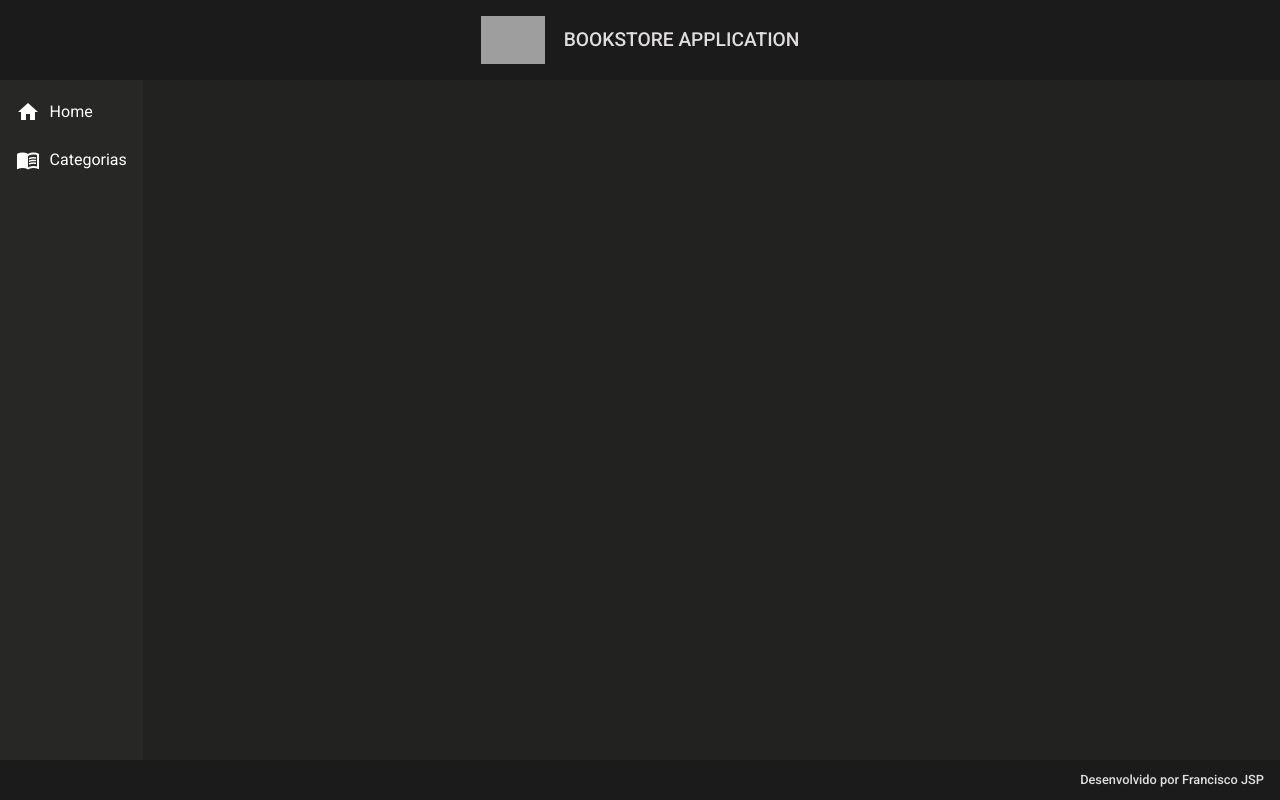
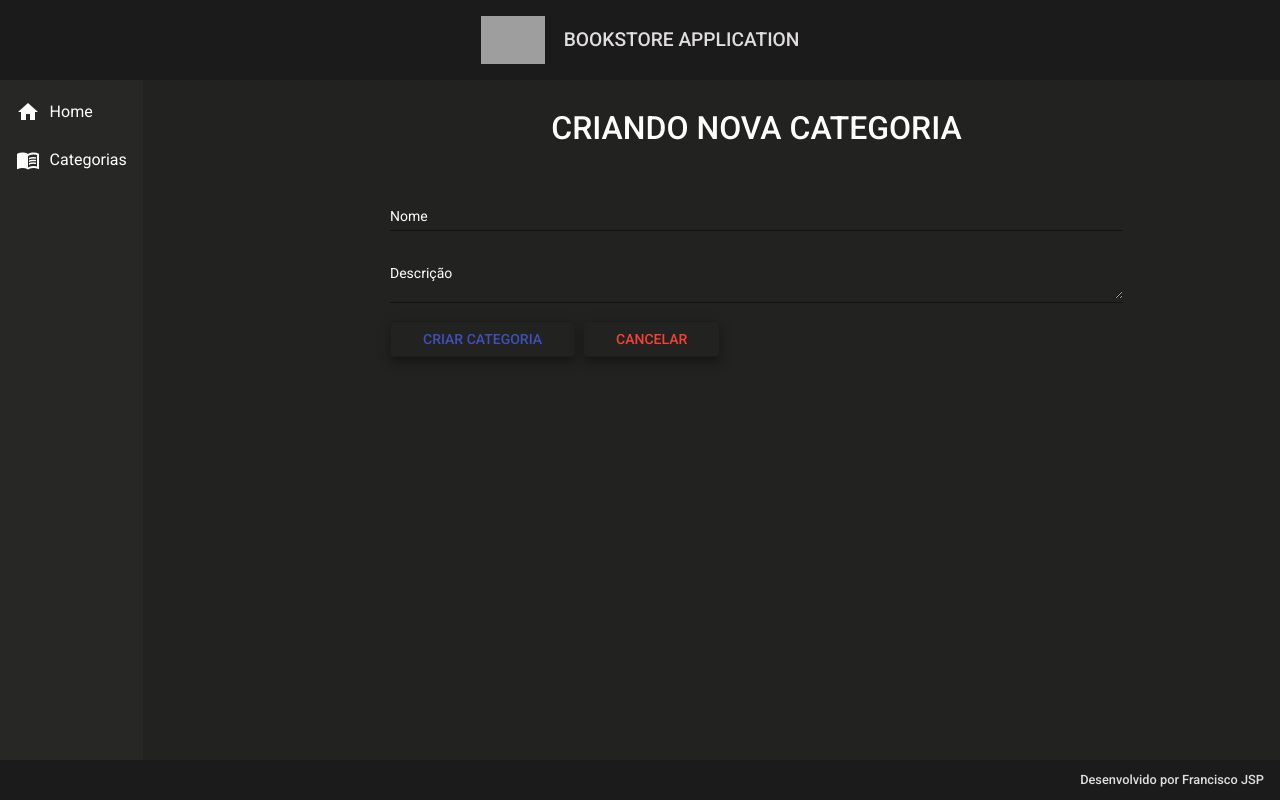
Before and after one commit to franciscosousajsp/bookstore-frontend, an Angular app: page /categorias/create in a window 1280 px wide. Before the commit this address led to /. Built offline with nearby package versions, Linux system fonts and the light colour scheme; grey boxes are pictures that could not be loaded.

Commit message:
criaçao do post create da categoria

```diff
--- a/src/app/app-routing.module.ts
+++ b/src/app/app-routing.module.ts
@@ -1,5 +1,6 @@
 import { Component, NgModule } from '@angular/core';
 import { RouterModule, Routes } from '@angular/router';
+import { CategoriaCreateComponent } from './components/views/categoria/categoria-create/categoria-create.component';
 import { CategoriaReadComponent } from './components/views/categoria/categoria-read/categoria-read.component';
 import { HomeComponent } from './components/views/home/home.component';
 
@@ -12,6 +13,11 @@
   {
     path: 'categorias',
     component: CategoriaReadComponent
+  },
+
+  {
+    path: 'categorias/create',
+    component: CategoriaCreateComponent
   }
 ];
 
--- /dev/null
+++ b/src/app/components/views/categoria/categoria-create/categoria-create.component.css
@@ -0,0 +1,43 @@
+form{
+    text-align: center;
+    width: 70%;
+    margin: 2rem auto 0 auto;
+}
+
+mat-label{
+    color: white;
+}
+
+::placeholder{
+    color: rgb(136, 138, 214);
+}
+
+h1{
+    font-size: 2rem;
+    font-weight: 500;
+    margin-bottom: 3rem;
+    color: white;
+}
+
+input{
+    color: rgb(122, 106, 160);
+}
+
+textarea{
+    color: rgb(122, 106, 160);
+}
+
+.form{
+    width: 100%;
+}
+
+.buttons{
+    width: 100%;
+    text-align: start;
+}
+
+button{
+    margin-right: .5rem;
+    padding-right: 2rem;
+    padding-left: 2rem;
+}
--- /dev/null
+++ b/src/app/components/views/categoria/categoria-create/categoria-create.component.html
@@ -0,0 +1,18 @@
+<form>
+    <h1>CRIANDO NOVA CATEGORIA</h1>
+   <mat-form-field class="form">
+    <mat-label>Nome</mat-label>
+    <input matInput [(ngModel)] = "categoria.nome" type="text" name="nome" placeholder="ex .computador">
+   </mat-form-field>
+
+   <mat-form-field class="form">
+    <mat-label>Descrição</mat-label>
+    <textarea matInput [(ngModel)] = "categoria.descricao" type="text" name="descricao" placeholder="ex .livros de computadores"></textarea>
+   </mat-form-field>
+
+   <div class="buttons">
+    <button (click)="create()" class="mat-elevation-z8"  mat-stroked-button color="primary">CRIAR CATEGORIA</button>
+    <button (click)="cancel()" class="mat-elevation-z8"  mat-stroked-button color="warn">CANCELAR</button>
+
+   </div>
+</form>
--- /dev/null
+++ b/src/app/components/views/categoria/categoria-create/categoria-create.component.ts
@@ -0,0 +1,37 @@
+import { Component, OnInit } from '@angular/core';
+import { Route, Router } from '@angular/router';
+import { Categoria } from '../categoria.model';
+import { CategoriaService } from '../categoria.service';
+
+@Component({
+  selector: 'app-categoria-create',
+  templateUrl: './categoria-create.component.html',
+  styleUrls: ['./categoria-create.component.css']
+})
+export class CategoriaCreateComponent implements OnInit {
+
+  categoria : Categoria = {
+    nome: '',
+    descricao: ''
+  }
+
+  constructor(private service : CategoriaService, private router: Router) { }
+
+  ngOnInit(): void {
+  }
+
+  create(): void{
+    this.service.create(this.categoria).subscribe((resposta) => {
+      this.router.navigate(['categorias'])
+      this.service.mensagem('Categoria criada com sucesso')
+    }, err =>{
+      for(let i = 0; i < err.error.errors.length; i++){
+        this.service.mensagem(err.error.errors[i].message )
+      }
+    })
+  }
+
+  cancel(): void{
+    this.router.navigate(['categorias'])
+  }
+}
--- a/src/app/components/views/categoria/categoria-read/categoria-read.component.css
+++ b/src/app/components/views/categoria/categoria-read/categoria-read.component.css
@@ -15,9 +15,7 @@
 }
 
 button{
-
     margin-bottom: .8rem;
-
 }
 
 button.mat-primary {
--- a/src/app/components/views/categoria/categoria-read/categoria-read.component.html
+++ b/src/app/components/views/categoria/categoria-read/categoria-read.component.html
@@ -3,7 +3,7 @@
         <h1>Categoria</h1>
     </div>
 
-    <button class="mat-elevation-z8" mat-stroked-button color="primary">NOVA CATEGORIA</button>
+    <button class="mat-elevation-z8" (click)="navegarParaCategoriaCreate()" mat-stroked-button color="primary">NOVA CATEGORIA</button>
 
     <div class="mat-elevation-z8 content-table">
         <table class="table" mat-table  [dataSource]="categorias">
--- a/src/app/components/views/categoria/categoria-read/categoria-read.component.ts
+++ b/src/app/components/views/categoria/categoria-read/categoria-read.component.ts
@@ -1,4 +1,5 @@
 import { Component, OnInit } from '@angular/core';
+import { Router } from '@angular/router';
 import { Categoria } from '../categoria.model';
 import { CategoriaService } from '../categoria.service';
 
@@ -12,7 +13,7 @@
   categorias: Categoria[] = []
   displayedColumns: string[] = ['id', 'nome', 'descricao','livro', 'acoes'];
 
-  constructor(private service: CategoriaService) { }
+  constructor(private service: CategoriaService, private router: Router) { }
 
   ngOnInit(): void {
     this.findAll();
@@ -24,4 +25,8 @@
       this.categorias = resposta;
     })
   }
+
+  navegarParaCategoriaCreate(){
+    this.router.navigate(['categorias/create']);
+  }
 }
--- a/src/app/components/views/categoria/categoria.service.ts
+++ b/src/app/components/views/categoria/categoria.service.ts
@@ -1,5 +1,6 @@
 import { HttpClient } from '@angular/common/http';
 import { Injectable } from '@angular/core';
+import { MatSnackBar } from '@angular/material/snack-bar';
 import { Observable } from 'rxjs';
 import { environment } from 'src/environments/environment';
 import { Categoria } from './categoria.model';
@@ -11,10 +12,23 @@
 
   baseUrl: string = environment.baseUrl;
 
-  constructor(private http: HttpClient) { }
+  constructor(private http: HttpClient, private _snack: MatSnackBar) { }
 
   findAll():Observable<Categoria []>{
     const url = `${this.baseUrl}/categorias`
     return this.http.get<Categoria[]>(url)
   }
+
+  create(categoria : Categoria):Observable<Categoria>{
+    const url = `${this.baseUrl}/categorias`
+    return this.http.post<Categoria>(url, categoria)
+  }
+
+  mensagem(str : string): void{
+    this._snack.open(`${str}`, 'OK',{
+      horizontalPosition: 'end',
+      verticalPosition: 'top',
+      duration: 3000
+    })
+  }
 }
```
Also changed, not shown: src/app/app.module.ts (+12 -2 lines).
